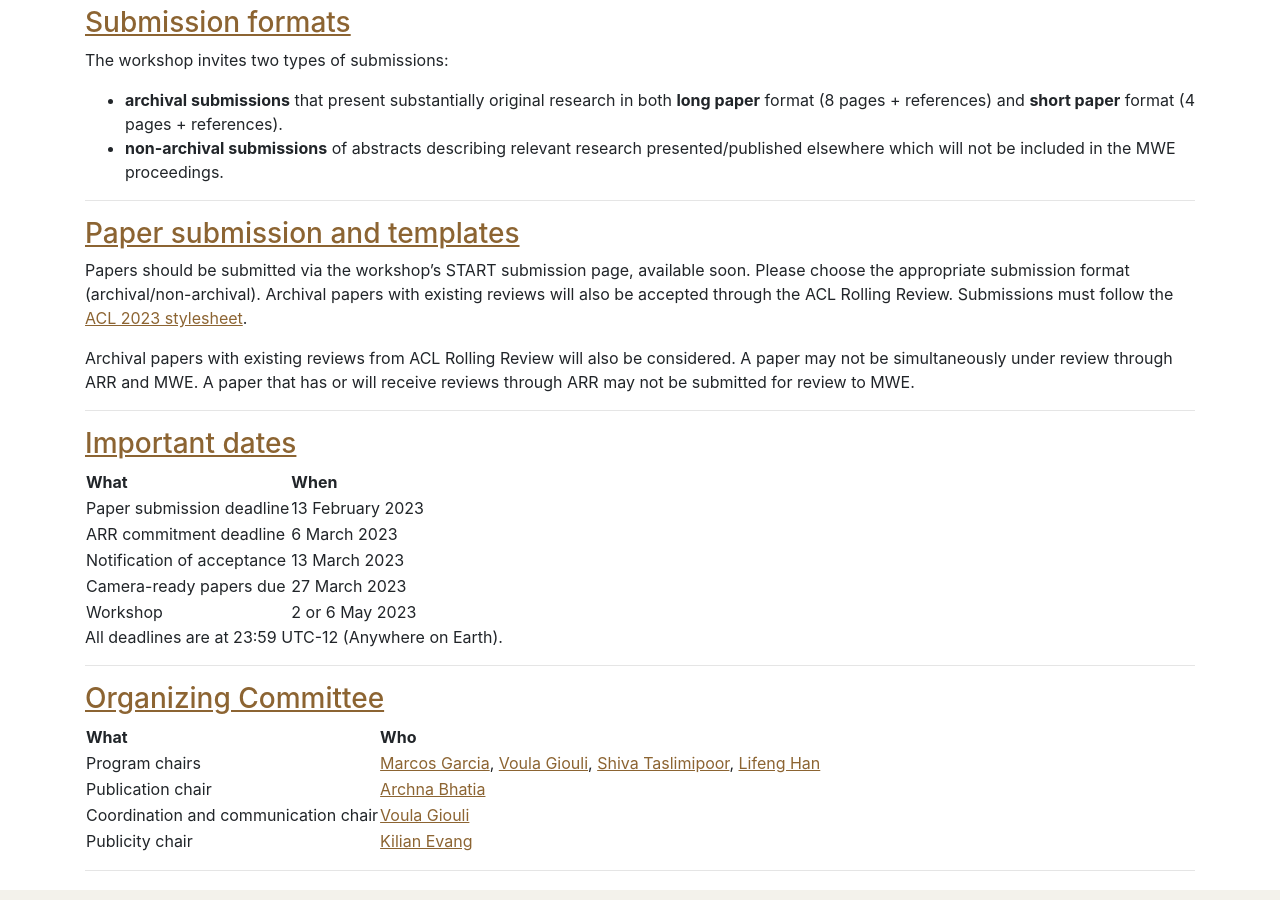
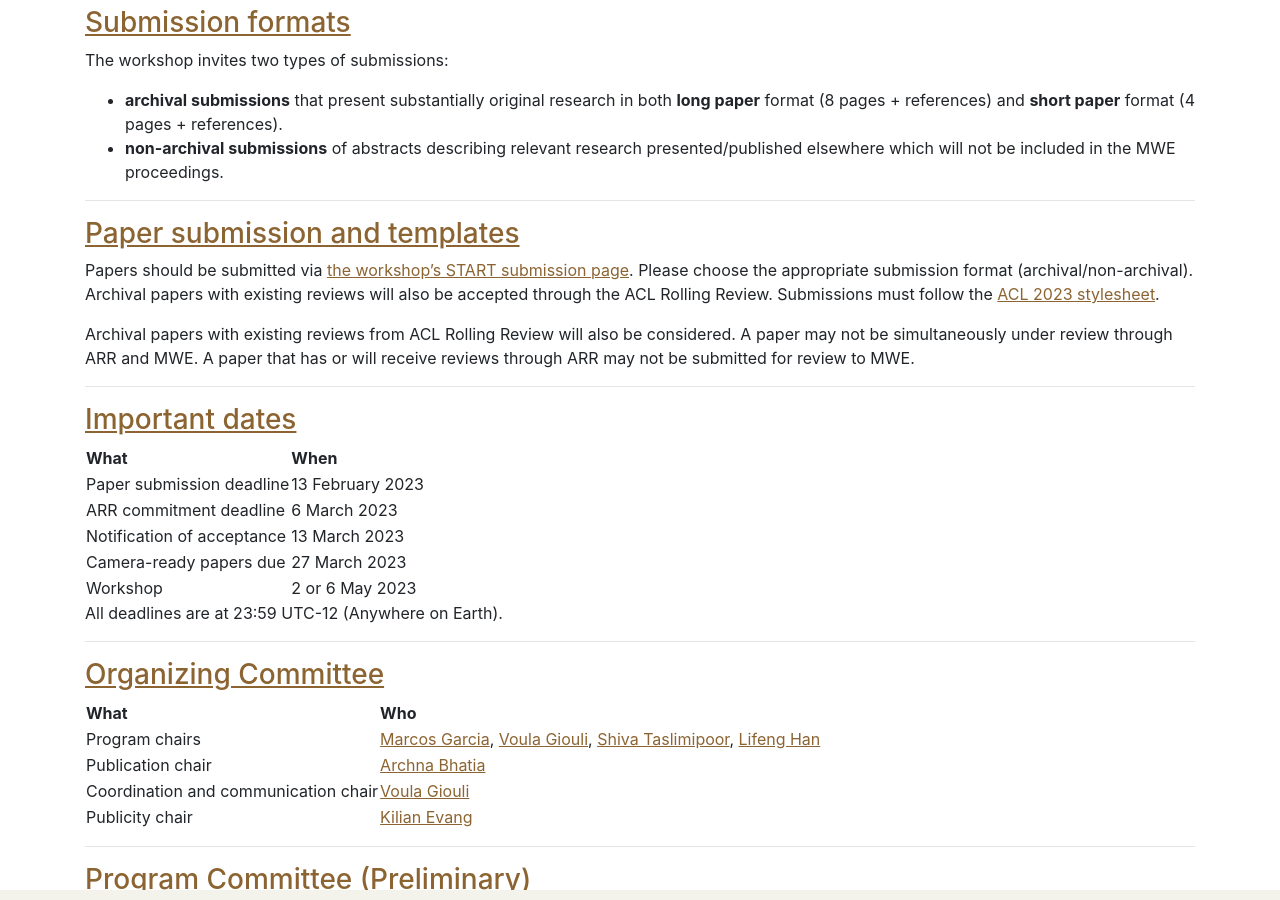
Before and after one commit to multiword/multiword.github.io, a Jekyll site: the page built from mwe2023/index.md, in a window 1280 px wide and 900 px high, scrolled down 3161 px. Built offline with Jekyll 4.4.1, drawn with Linux system fonts in a browser that asks for light colours; comment, search, counter and statistics services are not loaded.

Commit message:
Added paper submission link

```diff
--- a/mwe2023/index.md
+++ b/mwe2023/index.md
@@ -142,7 +142,7 @@
 
 ### <a name="instructions">Paper submission and templates</a>
 
-Papers should be submitted via the workshop's START submission page, available soon. Please choose the appropriate submission format (archival/non-archival). Archival papers with existing reviews will also be accepted through the ACL Rolling Review. Submissions must follow the [ACL 2023 stylesheet](https://2023.aclweb.org/calls/style_and_formatting/).
+Papers should be submitted via [the workshop's START submission page](https://softconf.com/eacl2023/mwe2023/). Please choose the appropriate submission format (archival/non-archival). Archival papers with existing reviews will also be accepted through the ACL Rolling Review. Submissions must follow the [ACL 2023 stylesheet](https://2023.aclweb.org/calls/style_and_formatting/).
 
 Archival papers with existing reviews from ACL Rolling Review will also be considered. A paper may not be simultaneously under review through ARR and MWE. A paper that has or will receive reviews through ARR may not be submitted for review to MWE.
 
```
